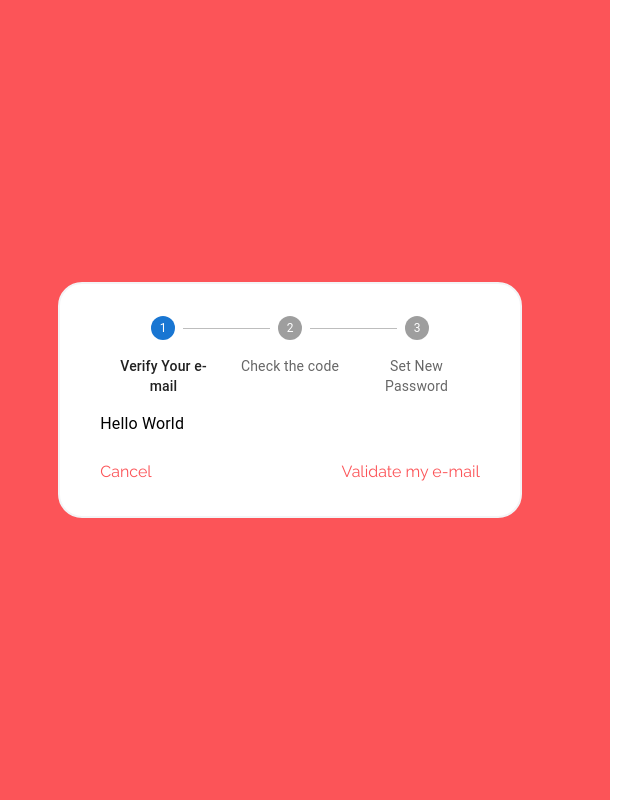
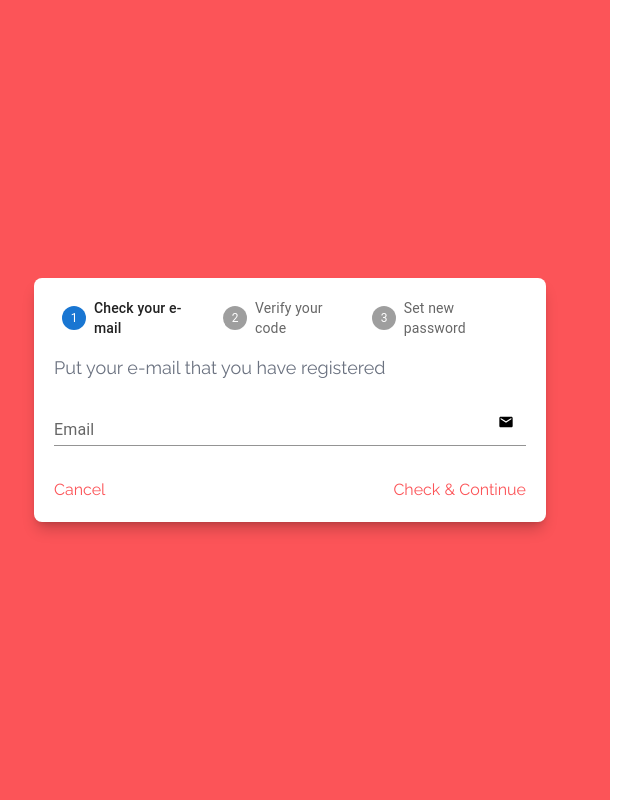
Before and after one commit to angelzd27/admin-delivery, a React (Vite) app: page /auth/forgot_password in a window 1280 px wide. Shown: the whole page, without its empty margins (30-671 px from the left). Built offline with nearby package versions, Linux system fonts and the light colour scheme; what tailwindcss-animated would draw is missing.

Commit message:
Forgot Password fixed

```diff
--- a/src/components/CodePassword.jsx
+++ b/src/components/CodePassword.jsx
@@ -1,20 +1,12 @@
 import { Link } from 'react-router-dom'
 import { TextField } from '@mui/material'
-import CodeAnimation from '../assets/animations/Code.mp4'
 
-function CodePassword() {
+function CodePassword({ handleNext }) {
 
     return (
         <>
-            <div className="bg-yummy-800 flex w-full h-screen">
-
-                {/* Contenedor del formulario */}
-                <div className=" w-full flex items-center justify-center lg:w-1/2">
-                    <div className='bg-white px-10 py-8 rounded-3xl border-2 border-gray-100'>
-                        <p className=" font-medium text-lg text-gray-500 mt-4">We send a code to your e-mail</p>
-
-                        <div className="mt-8">
-                            <div className='flex gap-x-4'>
+            <p className='font-medium text-lg text-gray-500 mt-8'>We have sent you a verification code to your email</p>
+            <div className='flex gap-x-4 mt-8 items-center justify-center'>
                 <TextField type='text' variant='standard' className='w-10' inputProps={{ maxLength: 1 }} />
                 <TextField type='text' variant='standard' className='w-10' />
                 <TextField type='text' variant='standard' className='w-10' />
@@ -23,20 +15,9 @@ function CodePassword() {
                 <TextField type='text' variant='standard' className='w-10' />
             </div>
             <div className='mt-8 flex flex-row justify-end gap-y-4'>
-                                <Link to='/auth/set_password' className='text-yummy-800 hover:text-yummy-600 transition-colors duration-200'>
+                <Link onClick={handleNext} className='text-yummy-800 hover:text-yummy-600 transition-colors duration-200'>
                     Verify Code
                 </Link>
-                            </div>
-                        </div>
-                    </div>
-                </div>
-
-                {/* Contenedor de la animacion */}
-                <div className="hidden relative lg:flex h-full w-1/2 items-center justify-center bg-white" >
-                    <video autoPlay loop muted>
-                        <source src={CodeAnimation} type='video/mp4' />
-                    </video>
-                </div>
             </div>
         </>
     )
--- /dev/null
+++ b/src/components/EmailValidator.jsx
@@ -0,0 +1,30 @@
+import { TextField } from '@mui/material'
+import { Link } from 'react-router-dom'
+import { MdEmail } from 'react-icons/md'
+
+function EmailValidator({ handleNext }) {
+    return (
+        <>
+            <p className='font-medium text-lg text-gray-500 mt-4'>Put your e-mail that you have registered</p>
+
+            <div className='mt-4'>
+                <div className='relative'>
+                    <TextField label='Email' variant='standard' type='email' className='w-full' />
+                    <div className='absolute inset-y-0 right-0 pr-3 flex items-center'>
+                        <MdEmail />
+                    </div>
+                </div>
+                <div className='mt-8 flex flex-row justify-between gap-y-4'>
+                    <Link to='/auth' className='text-yummy-800 hover:text-yummy-600 transition-colors duration-200'>
+                        Cancel
+                    </Link>
+                    <Link onClick={handleNext} className='text-yummy-800 hover:text-yummy-600 transition-all duration-200'>
+                        Check & Continue
+                    </Link>
+                </div>
+            </div>
+        </>
+    )
+}
+
+export default EmailValidator
--- a/src/components/ForgotPassword.jsx
+++ b/src/components/ForgotPassword.jsx
@@ -1,114 +1,90 @@
-import { useState, Fragment } from 'react'
-import { Link } from 'react-router-dom'
-import { MdEmail } from 'react-icons/md'
-import { TextField } from '@mui/material'
-import Box from '@mui/material/Box'
+import * as React from 'react'
 import Stepper from '@mui/material/Stepper'
 import Step from '@mui/material/Step'
 import StepLabel from '@mui/material/StepLabel'
-import Button from '@mui/material/Button'
-import Typography from '@mui/material/Typography'
+import EmailValidator from './EmailValidator'
+import CodePassword from './CodePassword'
+import SetPassword from './SetPassword'
 
+import CodeAnimation from '../assets/animations/Code.mp4'
 import EmailAnimation from '../assets/animations/Email.mp4'
+import SetPasswordAnimation from '../assets/animations/SetPassword.mp4'
 
-const steps = ['Verify Your e-mail', 'Check the code', 'Set New Password'];
+const steps = ['Check your e-mail', 'Verify your code', 'Set new password']
 
 function ForgotPassword() {
-    const [activeStep, setActiveStep] = useState(0);
-    const [skipped, setSkipped] = useState(new Set());
+    const [activeStep, setActiveStep] = React.useState(0)
+    const [skipped, setSkipped] = React.useState(new Set())
 
     const isStepSkipped = (step) => {
-        return skipped.has(step);
-    };
+        return skipped.has(step)
+    }
 
     const handleNext = () => {
-        let newSkipped = skipped;
+        let newSkipped = skipped
         if (isStepSkipped(activeStep)) {
-            newSkipped = new Set(newSkipped.values());
-            newSkipped.delete(activeStep);
+            newSkipped = new Set(newSkipped.values())
+            newSkipped.delete(activeStep)
         }
 
-        setActiveStep((prevActiveStep) => prevActiveStep + 1);
-        setSkipped(newSkipped);
-    };
-
-    const handleReset = () => {
-        setActiveStep(0);
-    };
+        setActiveStep((prevActiveStep) => prevActiveStep + 1)
+        setSkipped(newSkipped)
+    }
 
     return (
         <>
-            <div className='bg-yummy-800 flex w-full h-screen'>
-
-                {/* Contenedor del formulario */}
-                <div className=' w-full flex items-center justify-center lg:w-1/2'>
-                    <div className='bg-white px-10 py-8 rounded-3xl border-2 border-gray-100'>
-                        <Box sx={{ width: '100%' }}>
-                            <Stepper activeStep={activeStep} alternativeLabel>
-                                {steps.map((label) => (
-                                    <Step key={label}>
-                                        <StepLabel>{label}</StepLabel>
-                                    </Step>
-                                ))}
+            <div className='flex flex-row h-screen'>
+                <div className='lg:w-2/3 xl:w-1/2 w-full bg-yummy-800 flex items-center justify-center'>
+                    <div className='w-[80%] bg-white p-5 rounded-lg shadow-lg shadow-[rgba(0,0,0,0.2)]'>
+                        <div className='w-full'>
+                            <Stepper activeStep={activeStep}>
+                                {steps.map((label, index) => {
+                                    const stepProps = {}
+                                    const labelProps = {}
+                                    if (isStepSkipped(index)) {
+                                        stepProps.completed = false
+                                    }
+                                    return (
+                                        <Step key={label} {...stepProps}>
+                                            <StepLabel {...labelProps}>{label}</StepLabel>
+                                        </Step>
+                                    )
+                                })}
                             </Stepper>
-                            {activeStep === steps.length ? (
-                                <Fragment>
-                                    <p>Your password is setting correctly, return to sign in now!</p>
-                                    <Box sx={{ display: 'flex', flexDirection: 'row', pt: 2 }}>
-                                        <Box sx={{ flex: '1 1 auto' }} />
-                                        <Link to='/auth/sign_in' className={'text-yummy-800 hover:text-yummy-600 transition-all duration-200'}>
-                                            Return to Sign in
-                                        </Link>
-                                    </Box>
-                                </Fragment>
+                            {activeStep === 0 ? (
+                                <EmailValidator handleNext={handleNext} />
+                            ) : activeStep === 1 ? (
+                                <CodePassword handleNext={handleNext} />
+                            ) : activeStep === 2 ? (
+                                <SetPassword />
                             ) : (
-                                <Fragment>
-                                    <Typography sx={{ mt: 2, mb: 1 }}>Hello World</Typography>
-                                    <Box sx={{ display: 'flex', flexDirection: 'row', pt: 2 }}>
-                                        {
-                                            activeStep === 0 || activeStep === 2 ?
-                                                <Link to='/auth/sign_in' className={'text-yummy-800 hover:text-yummy-600 transition-all duration-200'}>
-                                                    Cancel
-                                                </Link>
-                                                :
-                                                ''
-                                        }
-                                        <Box sx={{ flex: '1 1 auto' }} />
-                                        <Link onClick={handleNext} className={'text-yummy-800 hover:text-yummy-600 transition-all duration-200'}>
-                                            {activeStep === 0 ? 'Validate my e-mail' : activeStep === 1 ? 'Check code' : 'Set new password'}
-                                        </Link>
-                                    </Box>
-                                </Fragment>
+                                <div></div>
                             )}
-                        </Box>
-
-                        {/* <h1 className='text-4xl font-semibold text-center'>Forgot your password?</h1>
-                        <p className='font-medium text-lg text-gray-500 mt-4'>We need to check if your email exists or is still active</p>
-
-                        <div className='mt-8'>
-                            <div className='relative'>
-                                <TextField label='Email' variant='standard' type='email' className='w-full' value={emailValue} onChange={inputChange} />
-                                <div className='absolute inset-y-0 right-0 pr-3 flex items-center'>
-                                    <MdEmail />
+                        </div>
+                    </div>
+                </div>
+                <div className='hidden relative lg:flex h-full w-1/2 items-center justify-center bg-white'>
+                    {
+                        activeStep === 0 ? (
+                            <div>
+                                <div>
+                                    <video loop autoPlay muted>
+                                        <source src={EmailAnimation} type='video/mp4' />
+                                    </video>
                                 </div>
                             </div>
-                            <div className='mt-8 flex flex-row justify-between gap-y-4'>
-                                <Link to='/auth' className='text-yummy-800 hover:text-yummy-600 transition-colors duration-200'>
-                                    Return
-                                </Link>
-                                <Link to='/auth/email_code' className={`text-yummy-800 hover:text-yummy-600 transition-all duration-200 ${emailValue.length < 0 ? 'underline underline-offset-4' : ''}`}>
-                                    Check & Continue
-                                </Link>
+                        ) : activeStep === 1 ? (
+                            <div>
+                                <video loop autoPlay muted>
+                                    <source src={CodeAnimation} type='video/mp4' />
+                                </video>
                             </div>
-                        </div> */}
-                    </div>
-                </div>
-
-                {/* Contenedor de la animacion */}
-                <div className='hidden relative lg:flex h-full w-1/2 items-center justify-center bg-white' >
-                    <video autoPlay loop muted>
-                        <source src={EmailAnimation} type='video/mp4' />
-                    </video>
+                        ) : (
+                            <video loop autoPlay muted>
+                                <source src={SetPasswordAnimation} type='video/mp4' />
+                            </video>
+                        )
+                    }
                 </div>
             </div>
         </>
```
Also changed, not shown: src/components/SetPassword.jsx (+4 -24 lines). Lines whose indentation alone changed are shown as unchanged.
